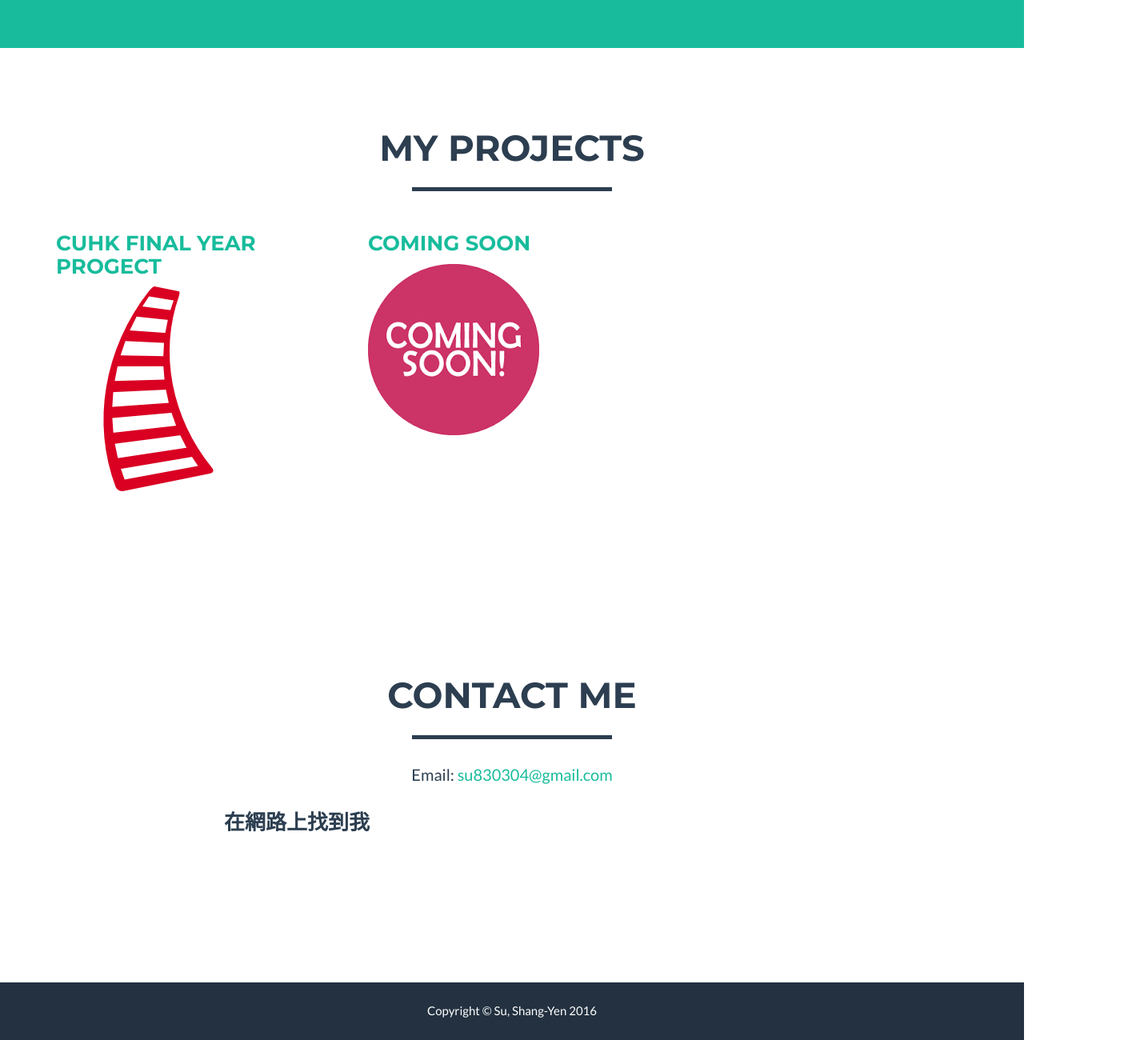
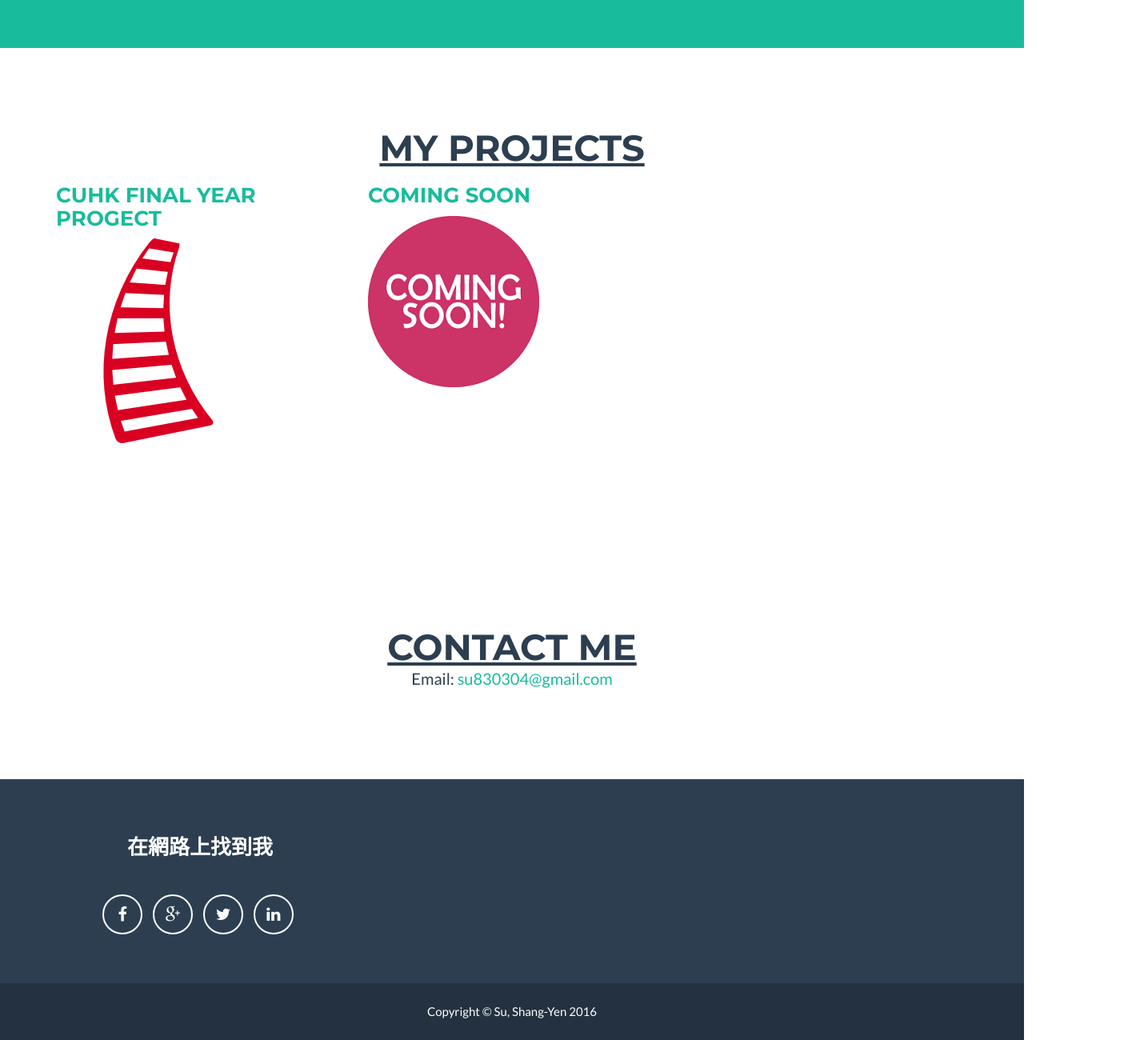
Before and after one commit to sushangyen/sushangyen.github.io, a website: page index.html in a window 1280 px wide. Shown: the part 1445-2745 px from the top of the page at 80% size, 1435 px wide, since content can reach past the window. Drawn offline with nearby package versions, Linux system fonts and the light colour scheme.

Commit message:
updatttt
eee

```diff
--- a/index.html
+++ b/index.html
@@ -89,7 +89,7 @@
         <div class="container">
             <div class="row">
                 <div class="col-lg-12 text-center">
-                    <h2>About Me</h2>
+                    <u><h2>About Me</h2></u>
                 </div>
             </div>
             <div class="row">
@@ -121,8 +121,7 @@
         <div class="container">
             <div class="row">
                 <div class="col-lg-12 text-center">
-                    <h2>My Projects</h2>
-                    <hr class="star-primary">
+                    <u><h2>My Projects</h2></u>
                 </div>
             </div>
             <div class="row">
@@ -215,8 +214,7 @@
         <div class="container">
             <div class="row">
                 <div class="col-lg-12 text-center">
-                    <h2>Contact Me</h2>
-                    <hr class="star-primary">
+                    <u><h2>Contact Me</h2></u>
                     <p> Email: <a href='su830304@gmail.com'>su830304@gmail.com</a> </p>
                 </div>
             </div>
@@ -264,8 +262,14 @@
                         </div>
                     </form>
                     -->
+                </div>
+            </div>
+        </div>
+    </section>
 
-                            <div class="footer-above">
+    <!-- Footer -->
+    <footer class="text-center">
+        <div class="footer-above">
             <div class="container">
                 <div class="row">
                     <div class="footer-col col-md-4">
@@ -276,6 +280,9 @@
                             </li>
                             <li>
                                 <a href="https://plus.google.com/u/0/+%E6%9D%8E%E5%A5%8E%E8%88%88" class="btn-social btn-outline"><i class="fa fa-fw fa-google-plus"></i></a>
+                            </li>
+                            <li>
+                                <a href="https://twitter.com/kevinggyy" class="btn-social btn-outline"><i class="fa fa-fw fa-twitter"></i></a>
                             </li>
                             <li>
                                 <a href="https://tw.linkedin.com/in/kevinggyy" class="btn-social btn-outline"><i class="fa fa-fw fa-linkedin"></i></a>
@@ -289,13 +296,6 @@
                 </div>
             </div>
         </div>
-                </div>
-            </div>
-        </div>
-    </section>
-
-    <!-- Footer -->
-    <footer class="text-center">
         <div class="footer-below">
             <div class="container">
                 <div class="row">
```
